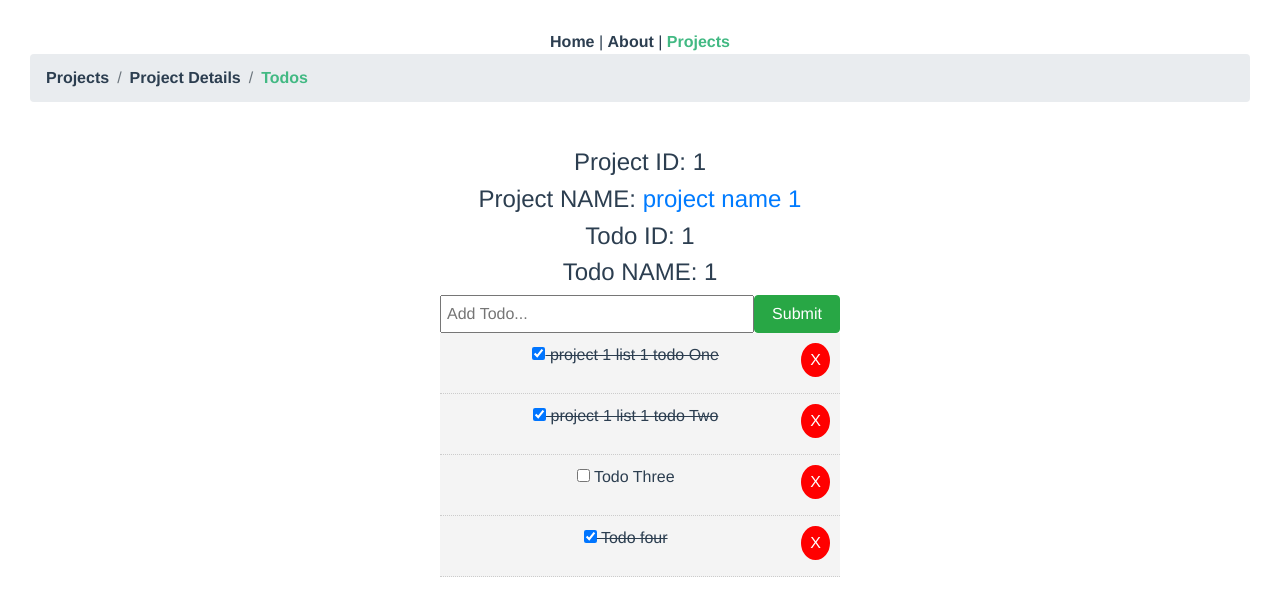
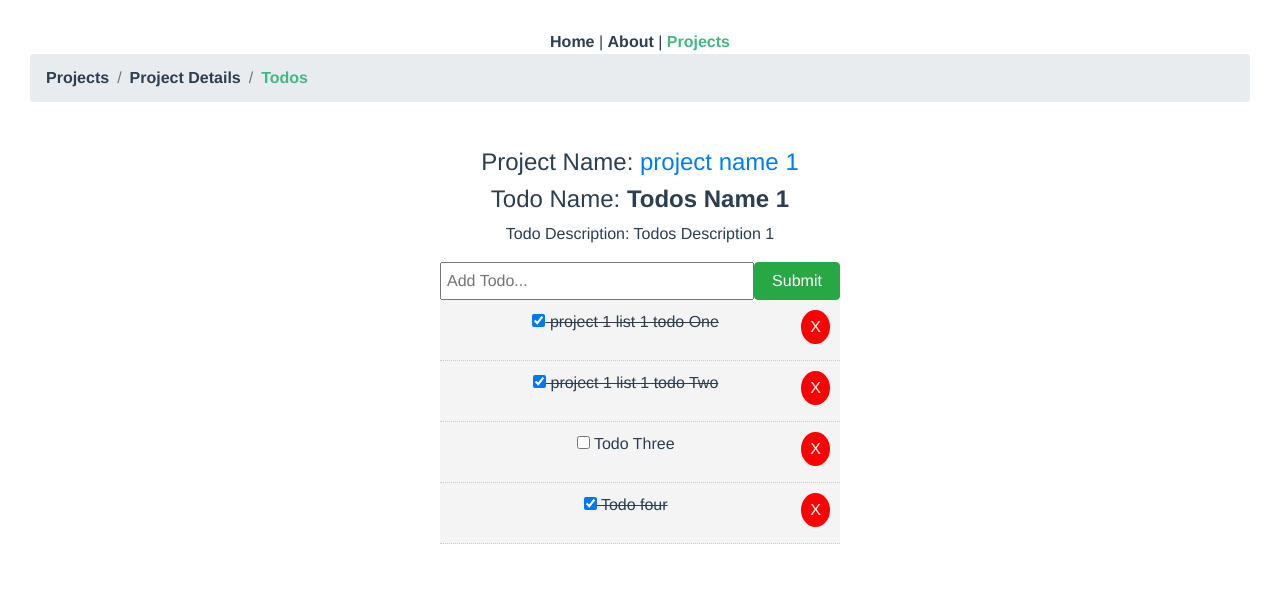
Before and after one commit to AissamYekhlef/todo-vue, a Vue app: page /projects/1/todos/1 in a window 1280 px wide. Shown: the top 616 px of the page. Built offline with nearby package versions, Linux system fonts and the light colour scheme.

Commit message:
Fixed some styles

```diff
--- a/src/components/Todos.vue
+++ b/src/components/Todos.vue
@@ -1,15 +1,13 @@
 <template>
     <div>
         <div>
-            <h4>Project ID: {{ $route.params.project_id }}</h4>
-            <h4>Project NAME:
+            <h4>Project Name:
             <router-link :to="{ name:'ProjectDetails', params:{project_id: $route.params.project_id} }">
                 project name 1
             </router-link>
             </h4>
-            <!-- <h2>Project NAME: {{ project.name }}</h2> -->
-            <h4>Todo ID: {{ $route.params.todo_id }}</h4>
-            <h4>Todo NAME: {{ $route.params.todo_id }}</h4>
+            <h4>Todo Name: <span class="font-weight-bold"> {{ listName }} </span> </h4>
+            <p>Todo Description: {{ listDescription }} </p>
         </div>
         <div>
             <AddTodo @add-todo="addTodo"/>
@@ -36,6 +34,8 @@ export default {
     data(){
         return {
             todos: [],
+            listName : '',
+            listDescription: '',
         }
     },
     methods: {
@@ -78,6 +78,8 @@ export default {
             list_projects = JSON.parse(localStorage.projects);
             let project = list_projects.find(project => { return project.id === project_id });
             let list_todos = project.todosList.find(todo => { return todo.id === todo_id });
+            this.listName = list_todos.name;
+            this.listDescription = list_todos.description;
             this.todos = list_todos.todos;
         }
     },
```
